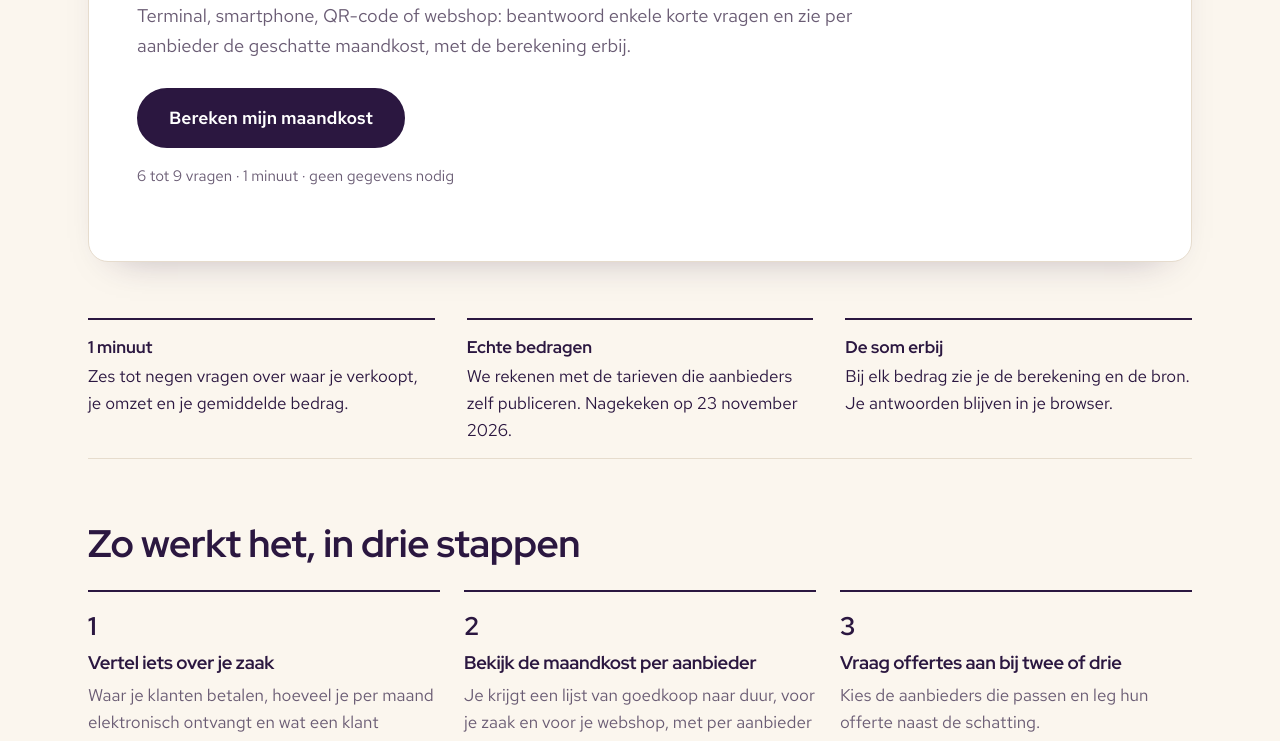
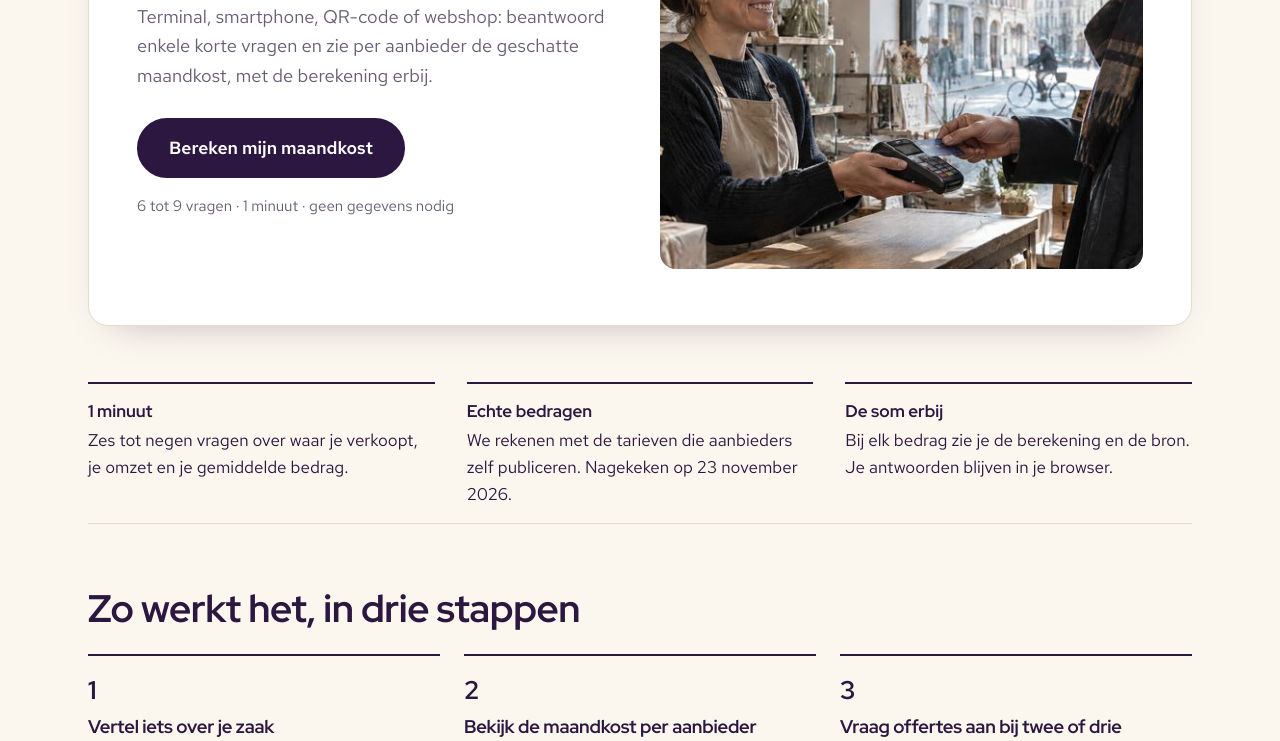
Before and after one commit to Flip55/betaalterminalkiezer, a plain HTML site: page index.html in a window 1280 px wide. Shown: the part 359-1100 px from the top of the page. Drawn offline with Linux system fonts and the light colour scheme.

Commit message:
Add hero photo next to the calculator start text
Co-Authored-By: Claude Fable 5.2 <noreply@anthropic.com>
Claude-Session: https://claude.ai/code/session_01HeN8bT1Ejms5jX9638vWGg

```diff
--- a/assets/quiz-config.js
+++ b/assets/quiz-config.js
@@ -55,7 +55,9 @@ window.QUIZ_CONFIG = {
     subtitle: "Terminal, smartphone, QR-code of webshop: beantwoord enkele korte vragen en zie per aanbieder de geschatte maandkost, met de berekening erbij.",
     button: "Bereken mijn maandkost",
     note: "6 tot 9 vragen · 1 minuut · geen gegevens nodig",
-    resume: "Ga verder waar je gebleven was"
+    resume: "Ga verder waar je gebleven was",
+    /* Foto naast de starttekst. Laat "image" weg om zonder foto te werken. */
+    image: { src: "assets/hero.jpg", small: "assets/hero-800.jpg", width: 1400, height: 792, alt: "Een klant betaalt met zijn kaart aan de betaalterminal van een winkelier in een Belgische winkelstraat." }
   },
 
   labels: {
--- a/assets/quiz.js
+++ b/assets/quiz.js
@@ -206,7 +206,17 @@
   /* ---------- Schermen ---------- */
 
   function renderStart() {
-    var box = el("div", "quiz-start");
+    var wrap = el("div", "quiz-start");
+    var box = el("div", "quiz-start-text");
+    wrap.appendChild(box);
+    if (cfg.start.image) {
+      var im = cfg.start.image, img = el("img", "quiz-start-img");
+      img.src = im.src; img.alt = im.alt; img.width = im.width; img.height = im.height;
+      if (im.small) { img.srcset = im.small + " 800w, " + im.src + " " + im.width + "w"; img.sizes = "(min-width: 900px) 520px, 100vw"; }
+      img.decoding = "async";
+      wrap.classList.add("has-img");
+      wrap.appendChild(img);
+    }
     box.appendChild(el("h1", null, cfg.start.title));
     box.appendChild(el("p", "lead", cfg.start.subtitle));
     var hasProgress = Object.keys(state.answers).length > 0;
@@ -220,7 +230,7 @@
     };
     box.appendChild(b);
     box.appendChild(el("p", "quiz-note", cfg.start.note));
-    return box;
+    return wrap;
   }
 
   function renderQuestion() {
--- a/assets/site.css
+++ b/assets/site.css
@@ -44,7 +44,15 @@ section.band{padding:64px 0;border-top:1px solid var(--line)}
 /* Quiz */
 .quiz{background:var(--white);border:1px solid var(--line);border-radius:20px;padding:28px 22px;margin:20px 0 56px;box-shadow:0 18px 40px -28px rgba(43,23,64,.4);scroll-margin-top:16px}
 .quiz:focus{outline:none}
-.quiz-start{max-width:760px;padding:28px 0}
+.quiz-start{padding:12px 0}
+.quiz-start-text{max-width:760px;padding:16px 0}
+.quiz-start.has-img{display:grid;gap:20px;align-items:center}
+.quiz-start-img{display:block;width:100%;height:auto;aspect-ratio:16/10;object-fit:cover;object-position:60% 50%;border-radius:16px}
+@media (min-width:900px){
+  .quiz-start.has-img{grid-template-columns:minmax(0,1fr) minmax(0,1fr);gap:40px}
+  .quiz-start.has-img h1{font-size:clamp(2rem,3.4vw,2.9rem)}
+  .quiz-start-img{aspect-ratio:4/3.6;height:100%;max-height:460px}
+}
 .quiz-start .lead{margin-bottom:28px}
 .quiz-note{margin:16px 0 0;color:var(--muted);font-size:.95rem}
 .quiz-card{max-width:720px;margin:0 auto}
--- a/index.html
+++ b/index.html
@@ -9,6 +9,7 @@
 <link rel="preconnect" href="https://fonts.gstatic.com" crossorigin>
 <link href="https://fonts.googleapis.com/css2?family=Red+Hat+Display:wght@500;700;800&family=Red+Hat+Text:wght@400;600&display=swap" rel="stylesheet">
 <link rel="stylesheet" href="assets/site.css">
+<link rel="preload" as="image" href="assets/hero.jpg" imagesrcset="assets/hero-800.jpg 800w, assets/hero.jpg 1400w" imagesizes="(min-width: 900px) 520px, 100vw">
 </head>
 <body>
 <div class="demo-note">Demo-versie. De vermelde bedrijven zijn geen partner van deze site en hebben de teksten niet bevestigd. Je antwoorden in de rekentool blijven in je browser.</div>
```
Also changed, not shown: assets/hero-800.jpg (added), assets/hero.jpg (added), 1 other file.
